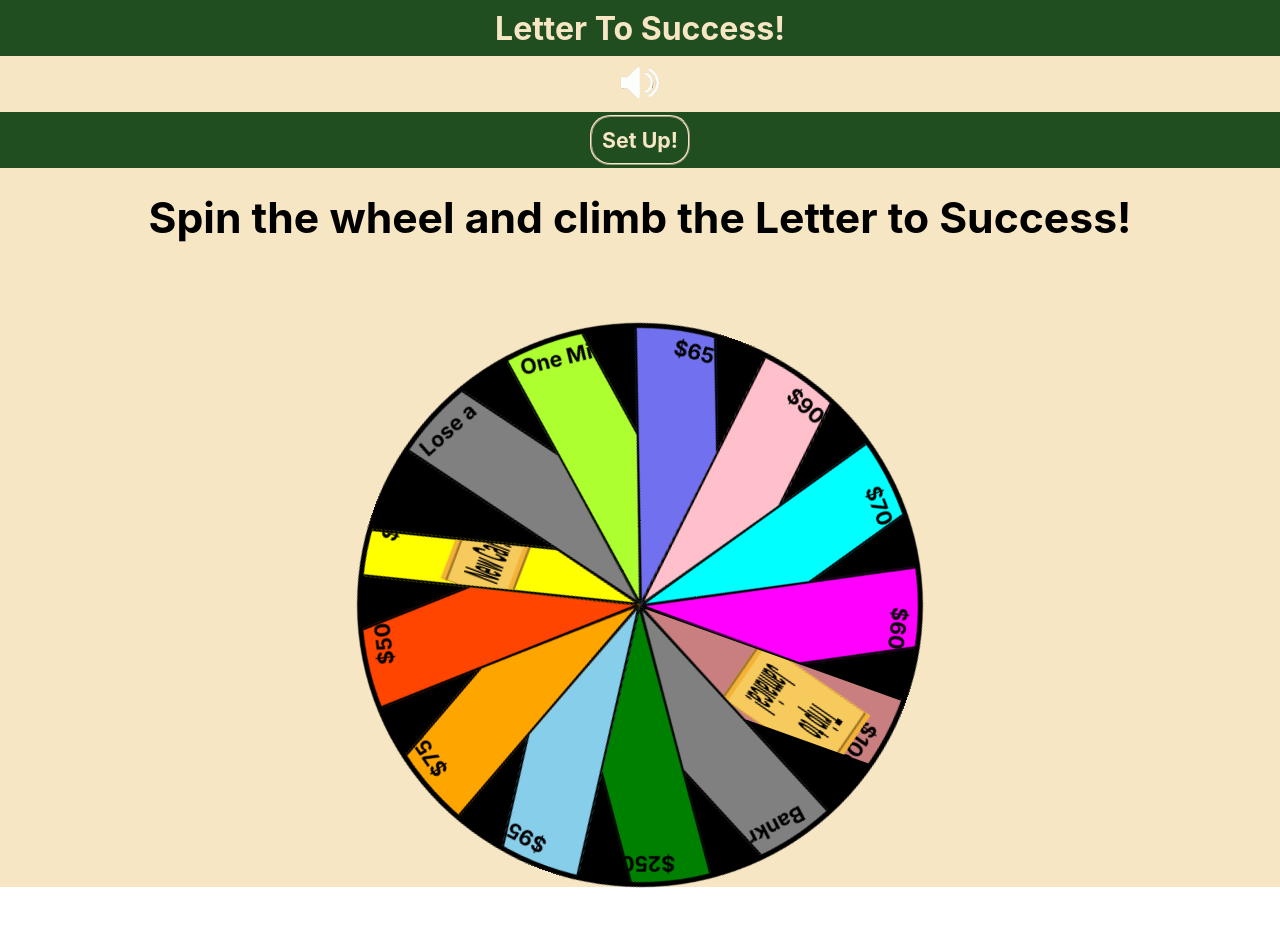
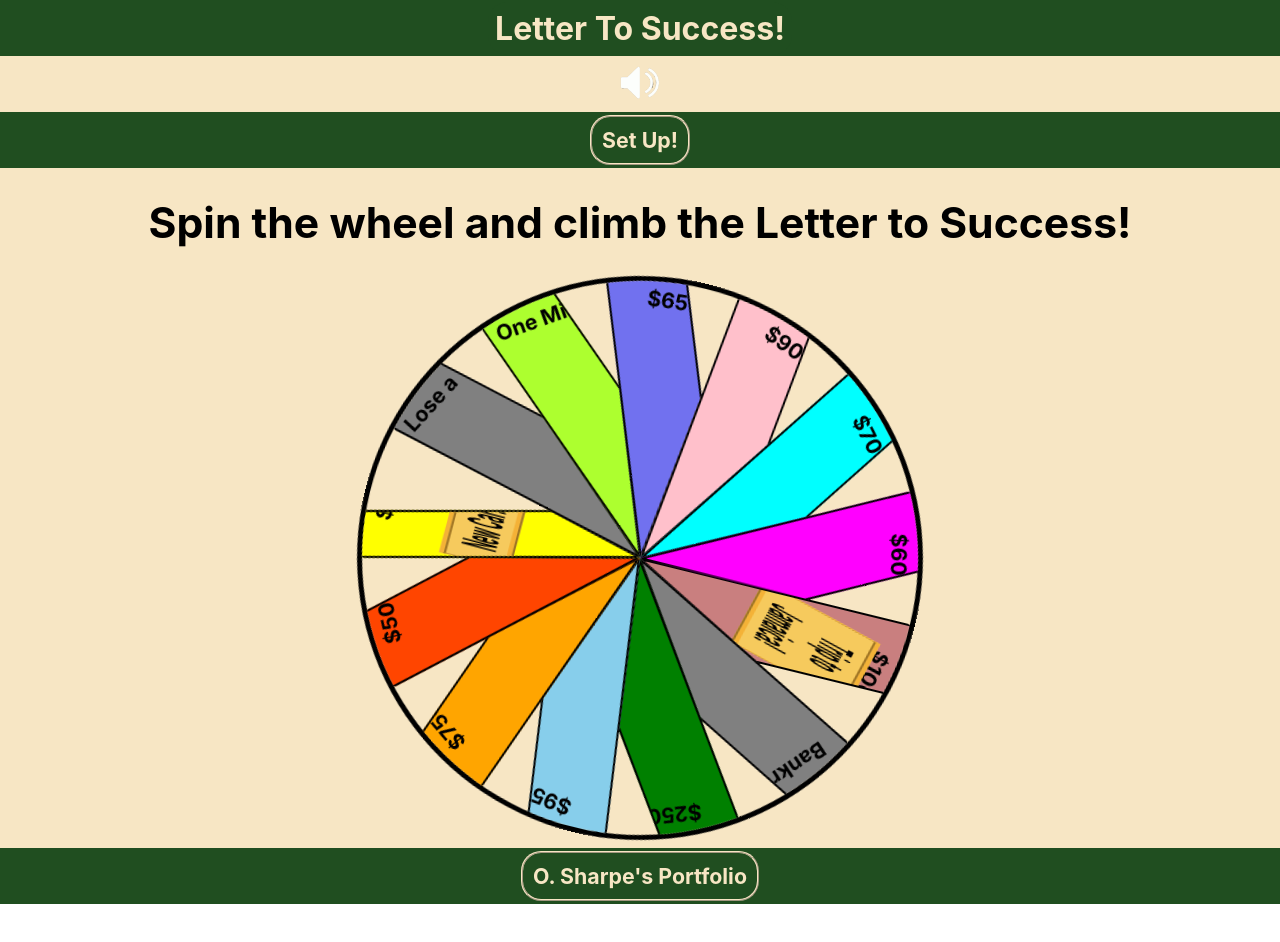
Before and after one commit to OSharpe001/letter-to-success, a React (Create React App) app: page / in a window 1280 px wide. Shown: the top 942 px of the page. After the commit the page ends 904 px from the top, so only its background shows below. Built offline with nearby package versions, Linux system fonts and the light colour scheme.

Commit message:
added Footer component to page and changed class name

```diff
--- a/src/Pages/HomePage.js
+++ b/src/Pages/HomePage.js
@@ -1,12 +1,12 @@
-import { Wheel } from "../components";
+import { Wheel, Footer } from "../components";
 
 export default function HomePage() {
 
   return (
-
-    <div className="home-page">
-        <h1>Spin the wheel and climb the Letter to Success!</h1>
-        <Wheel />
+    <div className="homePage">
+      <h1>Spin the wheel and climb the Letter to Success!</h1>
+      <Wheel />
+      <Footer />
     </div>
   );
 };
```
